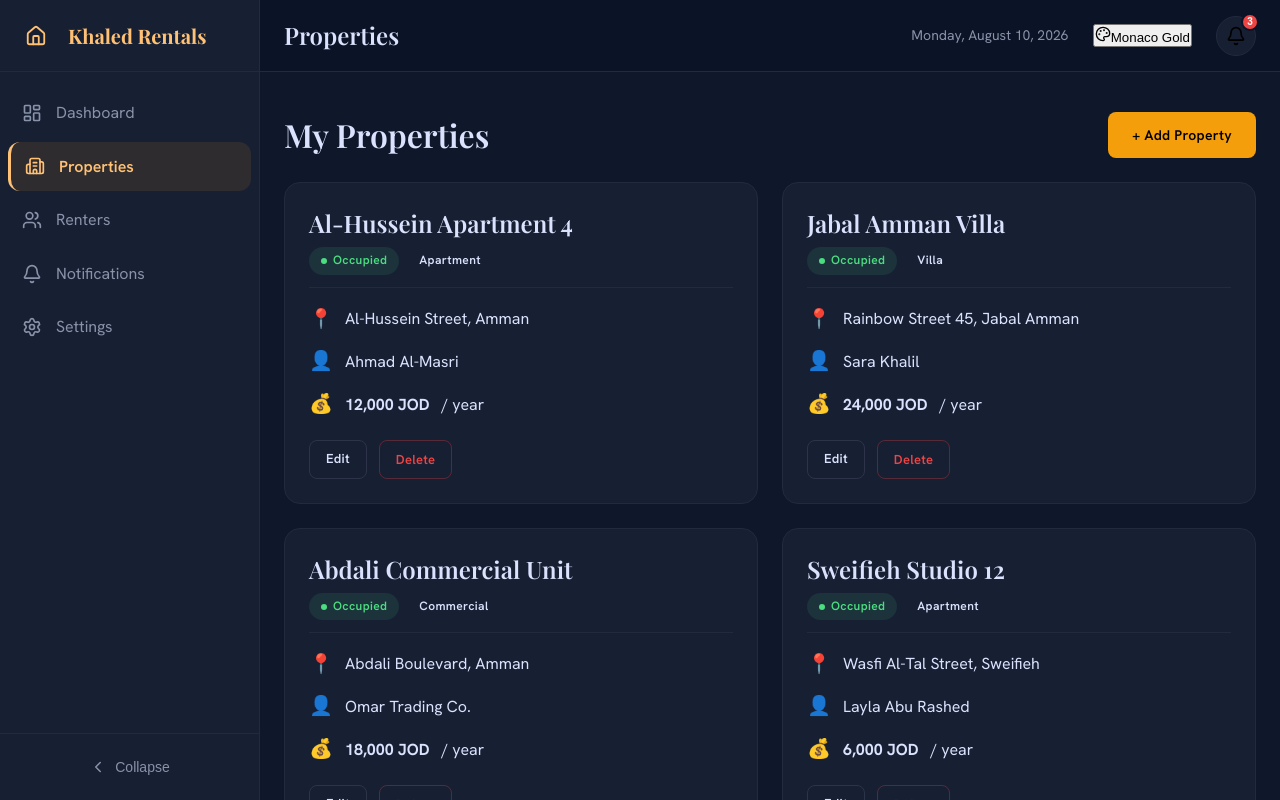
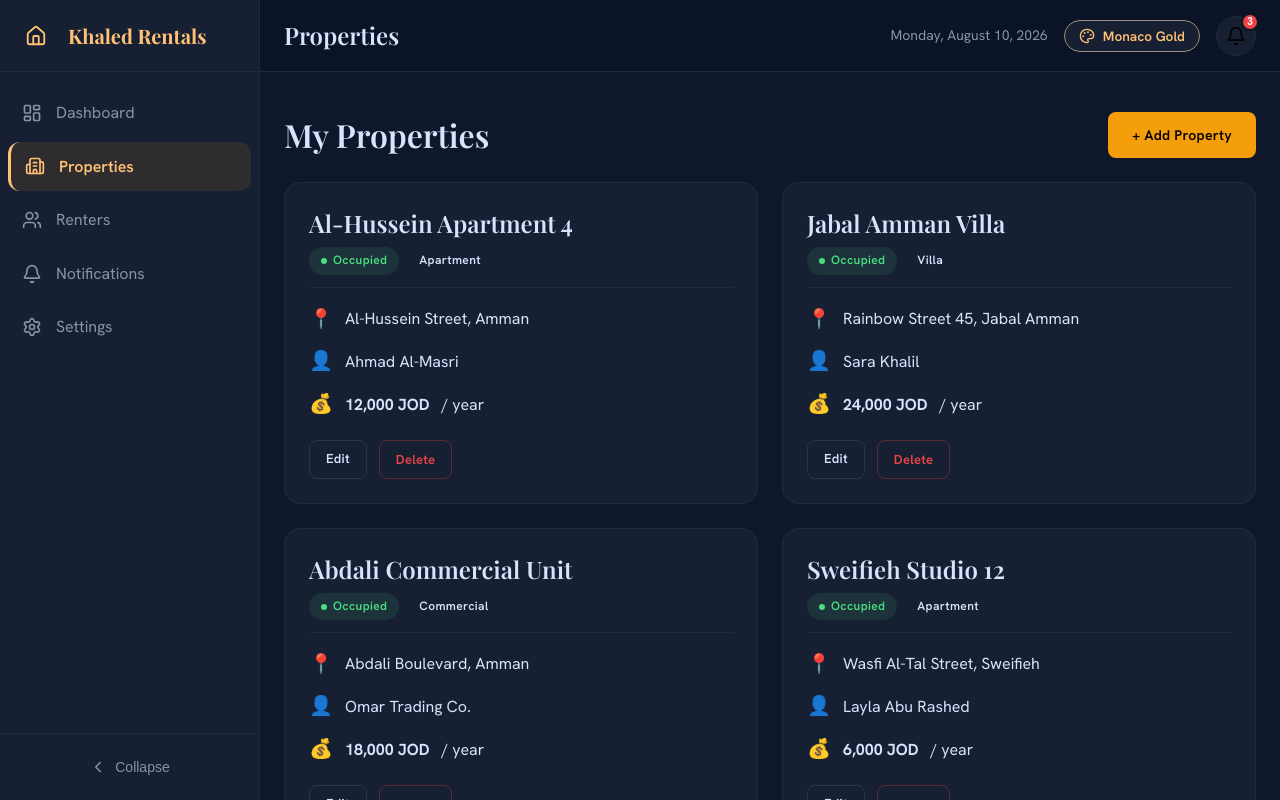
Before and after one commit to gboody37/khaled-rental, a Next.js app: page /properties in a window 1280 px wide. Built offline with nearby package versions, Linux system fonts and the light colour scheme.

Commit message:
Add smooth transitions to AppLayout module CSS

```diff
--- a/src/components/AppLayout.module.css
+++ b/src/components/AppLayout.module.css
@@ -5,6 +5,7 @@
   overflow: hidden;
   background-color: var(--bg-base);
   color: var(--clr-on-surface);
+  transition: background-color 0.3s ease, color 0.3s ease;
 }
 
 .sidebar {
@@ -13,7 +14,7 @@
   border-right: 1px solid var(--bg-container-high);
   display: flex;
   flex-direction: column;
-  transition: width 0.3s ease, transform 0.3s ease;
+  transition: width 0.3s ease, transform 0.3s ease, background-color 0.3s ease;
   z-index: 40;
 }
 
@@ -91,7 +92,7 @@
 }
 
 .navItem.active {
-  background-color: rgba(245, 158, 11, 0.1);
+  background-color: var(--clr-warning-bg);
   color: var(--clr-primary);
   font-weight: 600;
   border-left: 3px solid var(--clr-primary);
@@ -155,6 +156,7 @@
   justify-content: space-between;
   padding: 0 var(--space-6);
   z-index: 30;
+  transition: background-color 0.3s ease;
 }
 
 .topbarLeft {
@@ -184,7 +186,29 @@
 .topbarRight {
   display: flex;
   align-items: center;
-  gap: var(--space-6);
+  gap: var(--space-4);
+}
+
+.themeToggleBtn {
+  display: flex;
+  align-items: center;
+  gap: var(--space-2);
+  background: var(--bg-container);
+  border: 1px solid var(--clr-outline);
+  color: var(--clr-primary);
+  padding: 6px 14px;
+  border-radius: var(--radius-full);
+  font-family: var(--font-body);
+  font-size: 0.85rem;
+  font-weight: 600;
+  cursor: pointer;
+  transition: all 0.2s ease;
+}
+
+.themeToggleBtn:hover {
+  background: var(--bg-container-high);
+  transform: translateY(-1px);
+  box-shadow: 0 4px 12px rgba(0, 0, 0, 0.2);
 }
 
 .currentDate {
@@ -240,6 +264,7 @@
   overflow-y: auto;
   padding: var(--space-6);
   background-color: var(--bg-base);
+  transition: background-color 0.3s ease;
 }
 
 .overlay {
```
